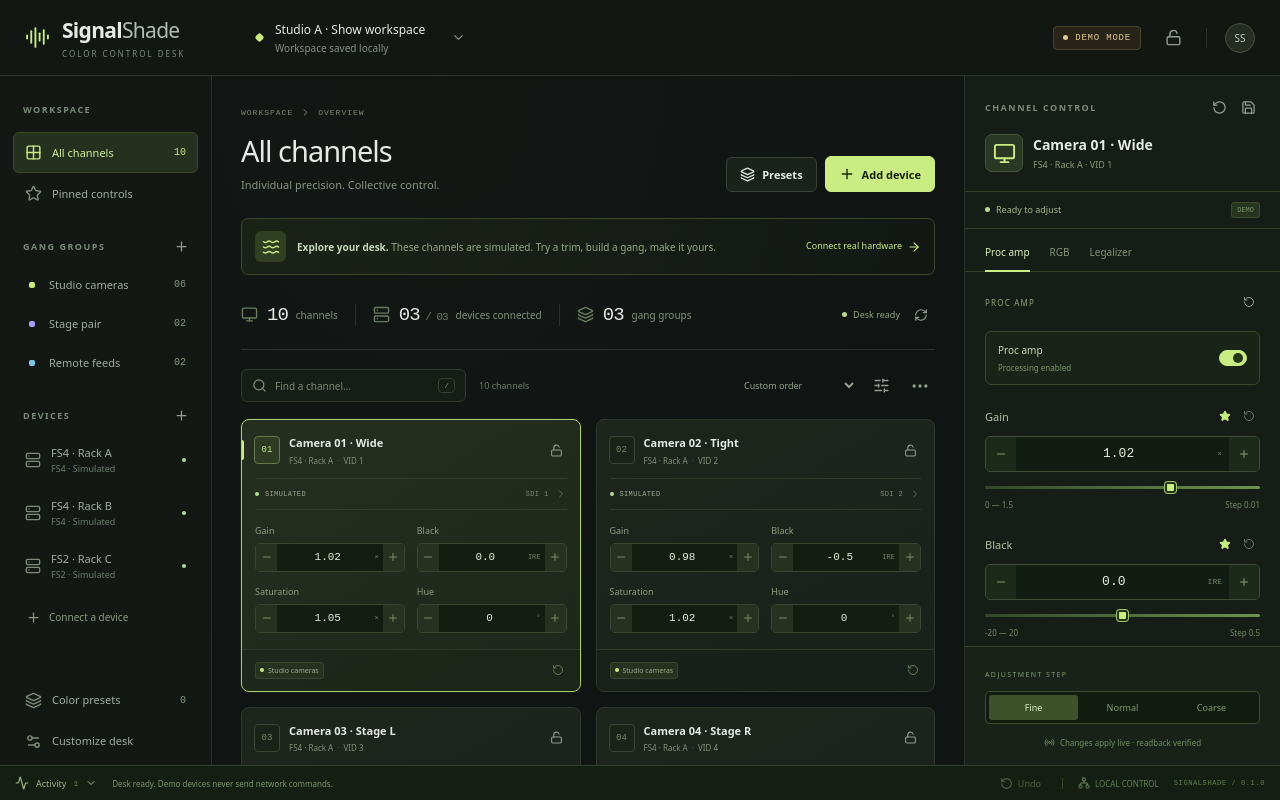
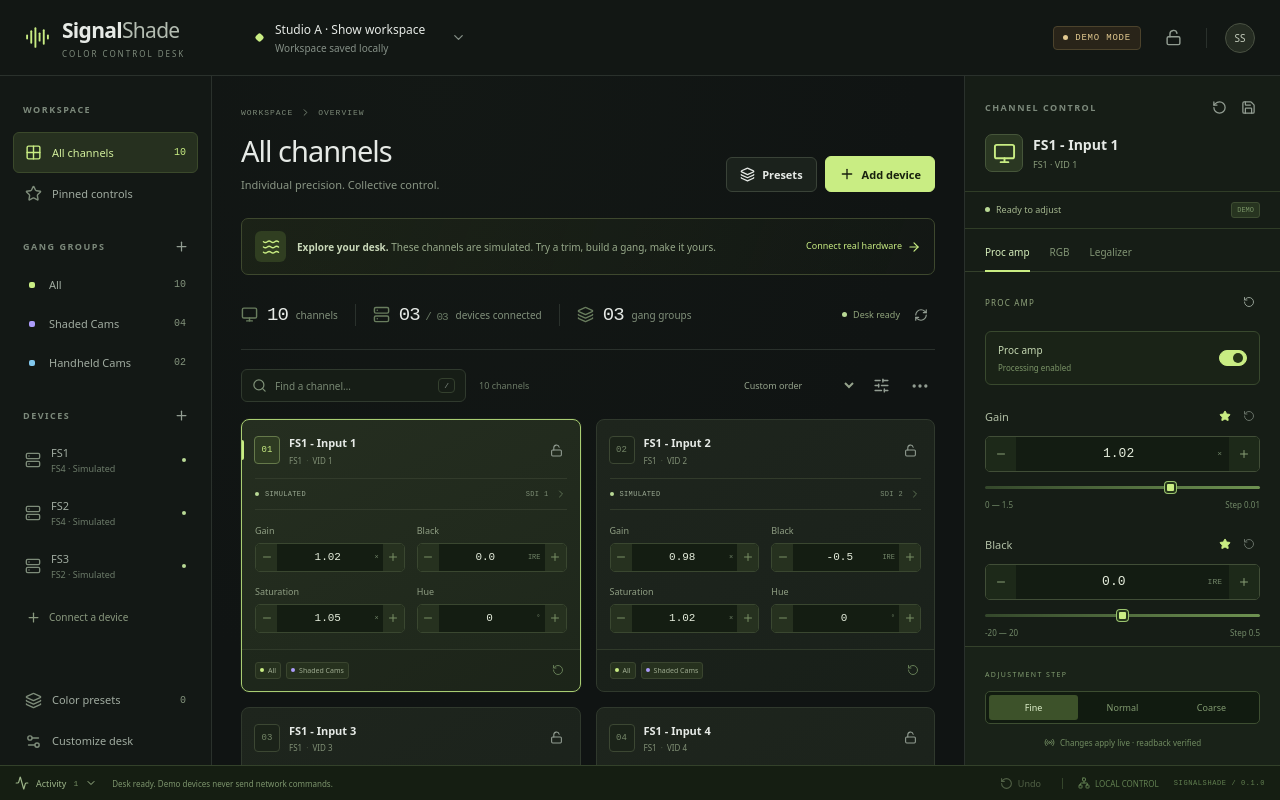
Before and after one commit to InertiaImpact/SignalShade, a React (Vite) app: page / in a window 1280 px wide. Built offline with nearby package versions, Linux system fonts and the light colour scheme.

Commit message:
Use numbered FS input labels and broadcast gang defaults

```diff
--- a/src/components/DeviceDialog.tsx
+++ b/src/components/DeviceDialog.tsx
@@ -279,7 +279,7 @@
                   Device label
                   <input
                     maxLength={100}
-                    placeholder="FS4 · Rack A"
+                    placeholder="FS1 (automatic when left blank)"
                     value={label}
                     onChange={(e) => setLabel(e.target.value)}
                     disabled={busy || readOnly}
--- a/src/core/demo.ts
+++ b/src/core/demo.ts
@@ -5,7 +5,7 @@
   const devices: Device[] = [
     {
       id: 'demo-a',
-      label: 'FS4 · Rack A',
+      label: 'FS1',
       model: 'FS4',
       firmware: 'Demo',
       address: 'Demo device A',
@@ -15,7 +15,7 @@
     },
     {
       id: 'demo-b',
-      label: 'FS4 · Rack B',
+      label: 'FS2',
       model: 'FS4',
       firmware: 'Demo',
       address: 'Demo device B',
@@ -25,7 +25,7 @@
     },
     {
       id: 'demo-c',
-      label: 'FS2 · Rack C',
+      label: 'FS3',
       model: 'FS2',
       firmware: 'Demo',
       address: 'Demo device C',
@@ -34,18 +34,10 @@
       armed: true,
     },
   ]
-  const labels = [
-    'Camera 01 · Wide',
-    'Camera 02 · Tight',
-    'Camera 03 · Stage L',
-    'Camera 04 · Stage R',
-    'Camera 05 · Handheld',
-    'Camera 06 · Jib',
-    'Playback A',
-    'Playback B',
-    'Remote 01',
-    'Remote 02',
-  ]
+  const labels = Array.from(
+    { length: 10 },
+    (_, i) => `${devices[Math.floor(i / 4)].label} - Input ${(i % 4) + 1}`,
+  )
   return {
     version: 1,
     name: 'Studio A · Show workspace',
@@ -75,24 +67,24 @@
     })),
     gangs: [
       {
-        id: 'gang-cameras',
-        name: 'Studio cameras',
+        id: 'gang-all',
+        name: 'All',
         color: '#c9ed83',
-        members: Array.from({ length: 6 }, (_, i) => `demo-ch-${i + 1}`),
+        members: Array.from({ length: 10 }, (_, i) => `demo-ch-${i + 1}`),
         parameters: [],
       },
       {
-        id: 'gang-stage',
-        name: 'Stage pair',
+        id: 'gang-shaded',
+        name: 'Shaded Cams',
         color: '#ac9cfa',
-        members: ['demo-ch-3', 'demo-ch-4'],
+        members: ['demo-ch-1', 'demo-ch-2', 'demo-ch-3', 'demo-ch-4'],
         parameters: [],
       },
       {
-        id: 'gang-remotes',
-        name: 'Remote feeds',
+        id: 'gang-handheld',
+        name: 'Handheld Cams',
         color: '#82c8ee',
-        members: ['demo-ch-9', 'demo-ch-10'],
+        members: ['demo-ch-5', 'demo-ch-6'],
         parameters: [],
       },
     ],
--- a/src/core/store.ts
+++ b/src/core/store.ts
@@ -221,6 +221,12 @@
       throw new Error('Wait for pending commands before replacing a device connection')
     const workspace = this.state.workspace
     const old = workspace.devices.find((d) => d.id === result.address)
+    let deviceNumber = 1
+    while (
+      workspace.devices.some((d) => d.id !== result.address && d.label === `FS${deviceNumber}`)
+    )
+      deviceNumber++
+    const deviceLabel = label.trim() || old?.label || `FS${deviceNumber}`
     const others = workspace.channels.filter((c) => c.deviceId !== result.address)
     if (others.length + result.channels.length > 32)
       throw new Error(
@@ -230,7 +236,9 @@
     this.adapters.set(result.address, adapter)
     const channels = result.channels.map((c) => ({
       ...c,
-      label: workspace.channels.find((oldChannel) => oldChannel.id === c.id)?.label ?? c.label,
+      label:
+        workspace.channels.find((oldChannel) => oldChannel.id === c.id)?.label ??
+        `${deviceLabel} - Input ${c.processor}`,
     }))
     const ids = new Set([...others, ...channels].map((c) => c.id))
     this.workspace({
@@ -239,8 +247,7 @@
         ...workspace.devices.filter((d) => d.id !== result.address),
         {
           id: result.address,
-          label:
-            label.trim() || old?.label || `${result.model} · ${new URL(result.address).hostname}`,
+          label: deviceLabel,
           model: result.model,
           firmware: result.firmware ?? 'Unknown',
           address: result.address,
@@ -252,7 +259,7 @@
       channels: [...others, ...channels],
       gangs: workspace.gangs.map((g) => ({ ...g, members: g.members.filter((id) => ids.has(id)) })),
     })
-    this.log(`Connected ${label || result.model} in read-only mode`, 'success')
+    this.log(`Connected ${deviceLabel} in read-only mode`, 'success')
   }
   armDevice(id: string, armed: boolean) {
     if (!this.canEdit()) return
```
